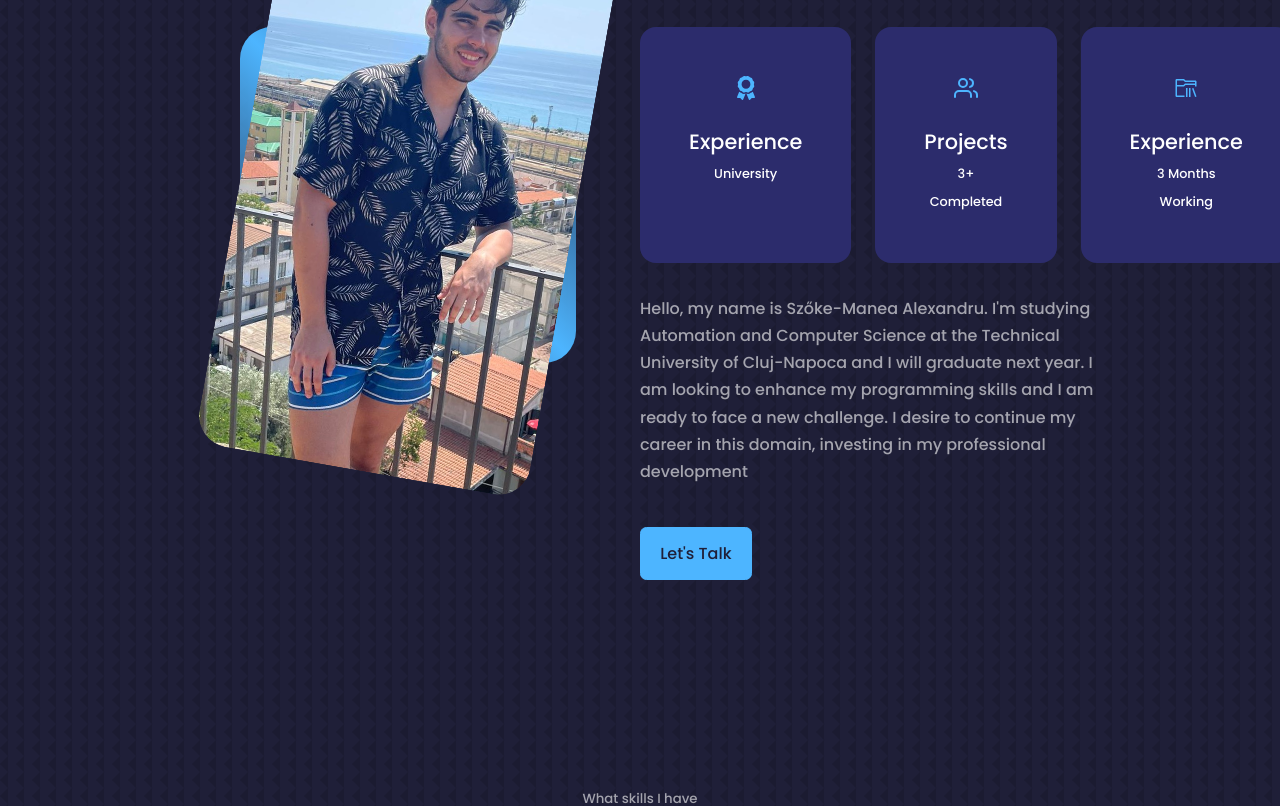
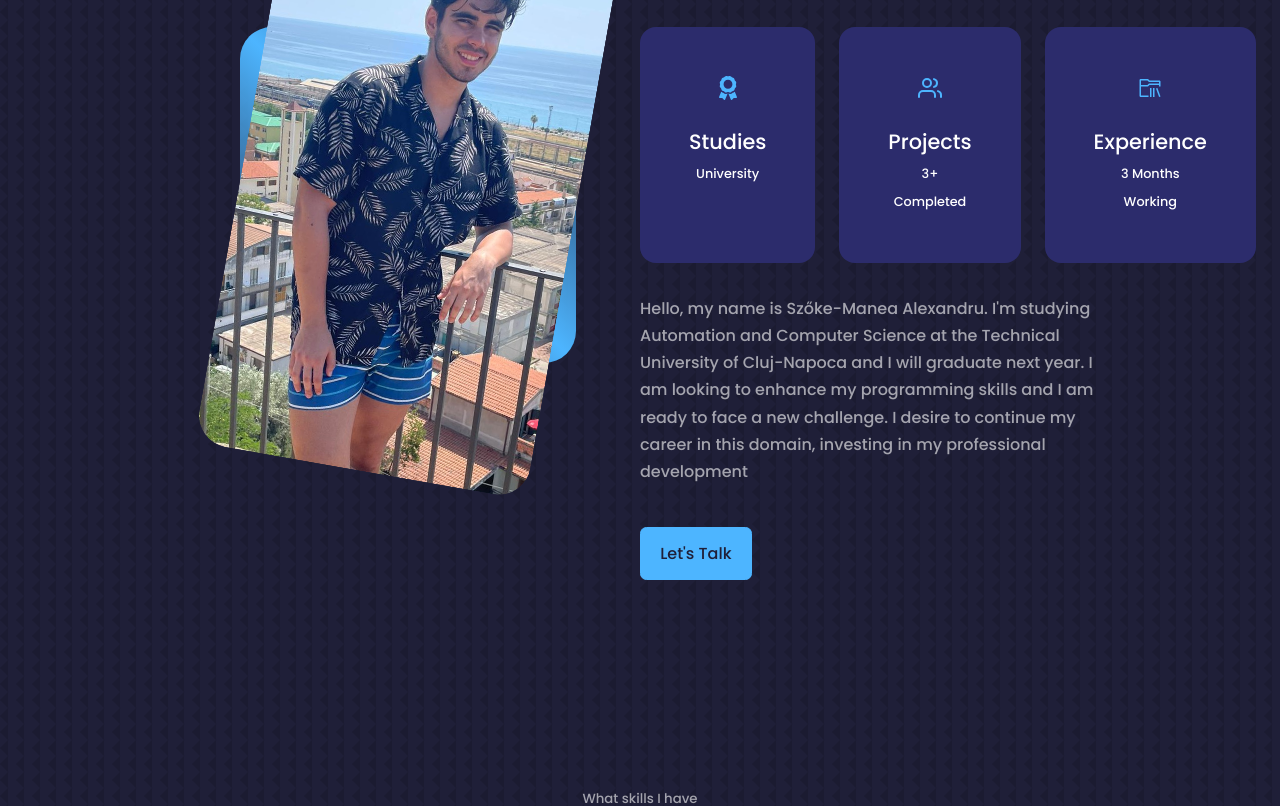
Before and after one commit to Manea-Alex/Portfolio, a React (Create React App) app: page / in a window 1280 px wide. Shown: the part 1100-1906 px from the top of the page. Built offline with nearby package versions, Linux system fonts and the light colour scheme.

Commit message:
Minor text changes

```diff
--- a/src/components/about/About.jsx
+++ b/src/components/about/About.jsx
@@ -21,7 +21,7 @@ const About = () => {
           <div className="about__cards">
             <article className="about__card">
               <FaAward className="about__icon" />
-              <h5>Experience</h5>
+              <h5>Studies</h5>
               <small>University</small>
             </article>
 
--- a/src/components/contact/Contact.jsx
+++ b/src/components/contact/Contact.jsx
@@ -71,10 +71,11 @@ const Contact = () => {
           <article className="contact__option">
             <RiMessengerLine className="contact__option-icon" />
             <h4>Messenger</h4>
-            <h5>Tutorial</h5>
+            <h5>Szőke-Manea Alexandru</h5>
             <a href="https://m.me/alex.manea.391082" target="_blank">
               Send a message
             </a>
+
           </article>
 
           <article className="contact__option">
```
